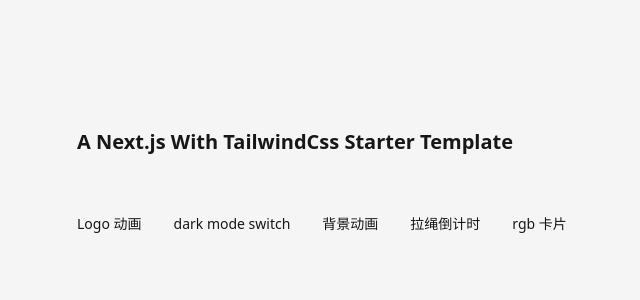
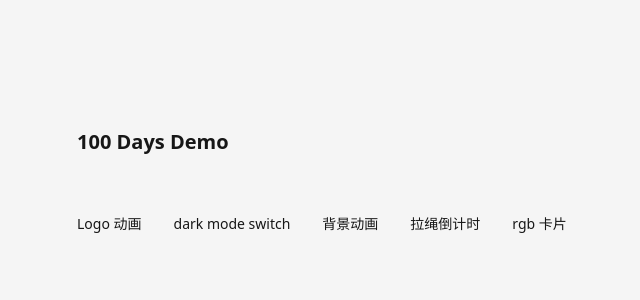
Before and after one commit to PengPeng-Qi/100-days-demo, a Next.js app: page / in a window 1280 px wide. Shown: the top 300 px of the page, without its empty margins (147-787 px from the left). Built offline with nearby package versions, Linux system fonts and the light colour scheme.

Commit message:
feat: update page text

```diff
--- a/app/page.tsx
+++ b/app/page.tsx
@@ -4,7 +4,7 @@
 export default function Home() {
   return (
     <div className="mx-4 mt-16 sm:mx-28 sm:mt-32 lg:mx-56">
-      <div className="text-xl font-semibold">A Next.js With TailwindCss Starter Template</div>
+      <div className="text-xl font-semibold">100 Days Demo</div>
 
       <div className="text mt-12">
         <Button variant="link" className="pl-0">
```
